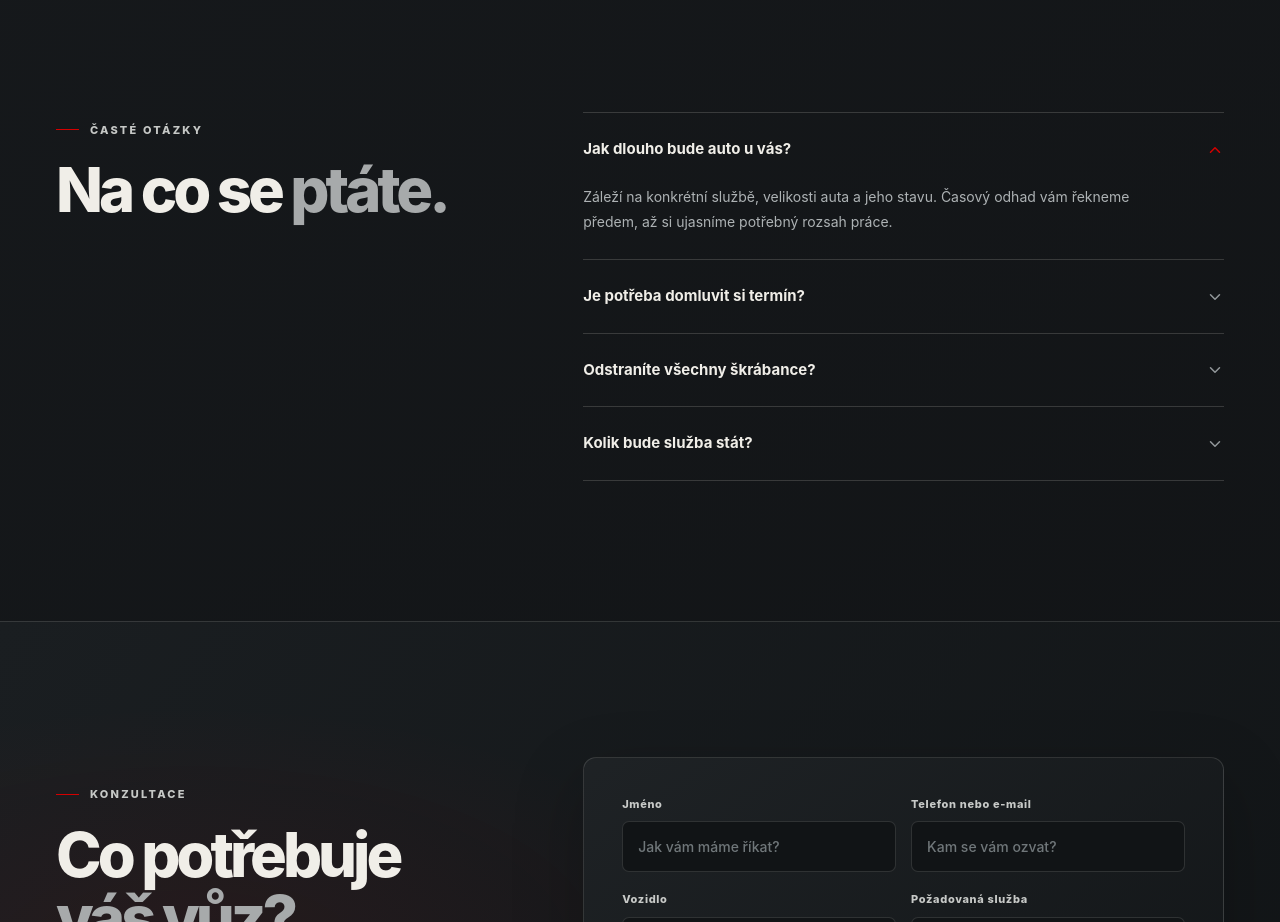
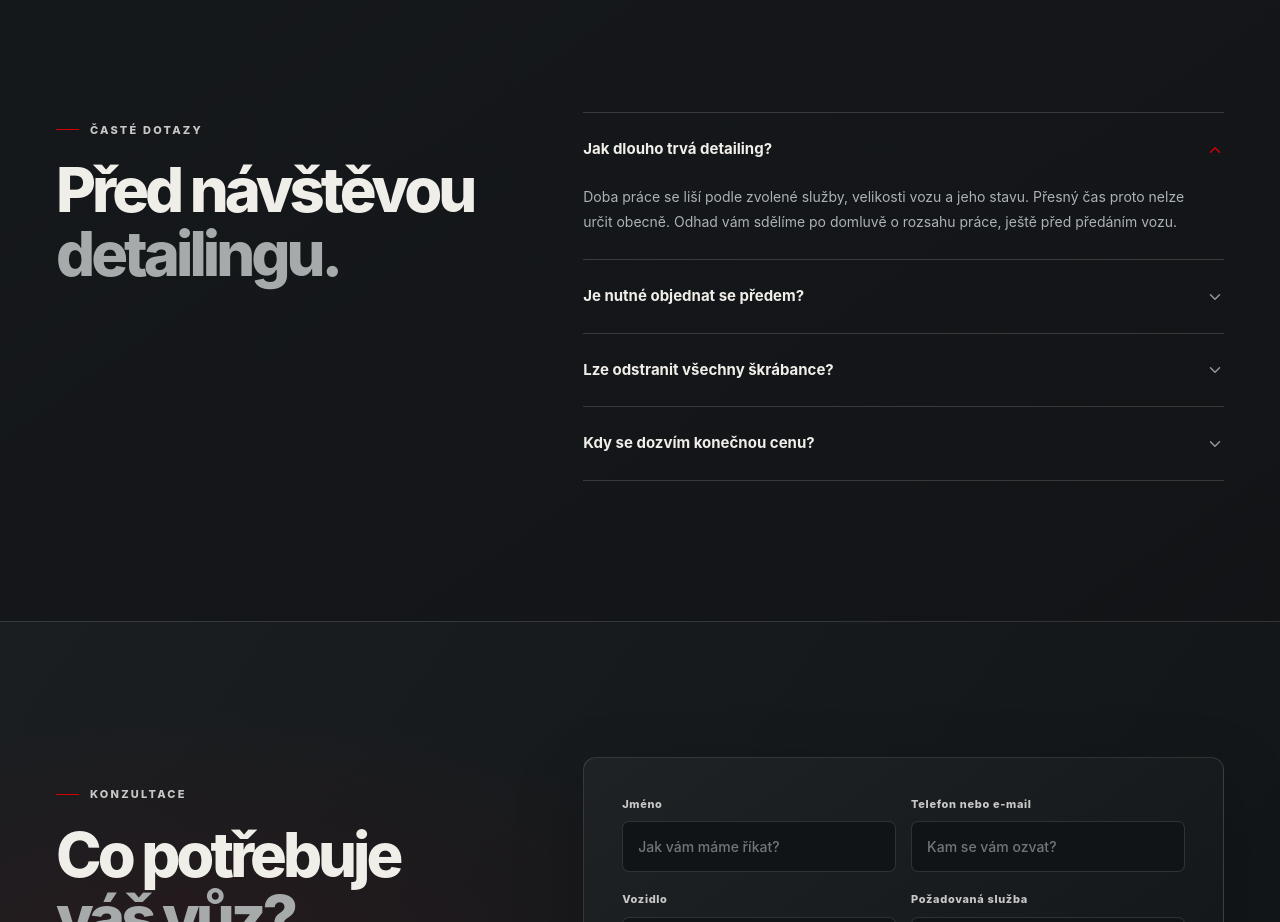
Before and after one commit to vrbaX/Car-Detailing, a React (Vite) app: page / in a window 1280 px wide. Shown: the part 3660-4582 px from the top of the page. Built offline with nearby package versions, Linux system fonts and the light colour scheme.

Commit message:
Clarify FAQ questions and answers

```diff
--- a/src/App.jsx
+++ b/src/App.jsx
@@ -38,10 +38,10 @@ const services = [
 ]
 
 const faqs = [
-  ['Jak dlouho bude auto u vás?', 'Záleží na konkrétní službě, velikosti auta a jeho stavu. Časový odhad vám řekneme předem, až si ujasníme potřebný rozsah práce.'],
-  ['Je potřeba domluvit si termín?', 'Ano. Ozvěte se nám předem a domluvíme termín, který bude vyhovovat oběma stranám. Bez domluvy s příjezdem nepočítejte.'],
-  ['Odstraníte všechny škrábance?', 'Ne vždy. Povrchové vady lze často zmírnit nebo rozleštit, hlubší škrábance ale mohou procházet až skrz vrstvu laku. Před prací posoudíme, co je možné bezpečně upravit.'],
-  ['Kolik bude služba stát?', 'Cena závisí na velikosti auta, jeho aktuálním stavu a požadovaném výsledku. Po konzultaci vám řekneme cenu předem — do práce se pustíme až po jejím odsouhlasení.'],
+  ['Jak dlouho trvá detailing?', 'Doba práce se liší podle zvolené služby, velikosti vozu a jeho stavu. Přesný čas proto nelze určit obecně. Odhad vám sdělíme po domluvě o rozsahu práce, ještě před předáním vozu.'],
+  ['Je nutné objednat se předem?', 'Ano. Pracujeme na předem domluvené termíny, abychom měli na každý vůz dostatek času. Nejprve nám popište, co potřebujete, a společně domluvíme další postup.'],
+  ['Lze odstranit všechny škrábance?', 'Ne. Leštěním lze upravit především škrábance a vady v čiré vrstvě laku. Pokud poškození zasahuje hlouběji, samotné leštění ho neodstraní. Možnosti korekce vždy závisí na stavu laku.'],
+  ['Kdy se dozvím konečnou cenu?', 'Cenu stanovíme podle velikosti a stavu vozu a podle rozsahu požadované práce. Konkrétní částku vám sdělíme před zahájením; bez vašeho souhlasu žádné práce nezačneme.'],
 ]
 
 function SectionHeading({ eyebrow, title, text, light = false }) {
@@ -146,8 +146,8 @@ function App() {
       <section id="faq" className="faq-section motion-section">
         <div className="section-wrap faq-layout">
           <SectionHeading
-            eyebrow="Časté otázky"
-            title={<>Na co se <em>ptáte.</em></>}
+            eyebrow="Časté dotazy"
+            title={<>Před návštěvou <em>detailingu.</em></>}
           />
           <div className="faq-list">
             {faqs.map(([question, answer], index) => (
```
